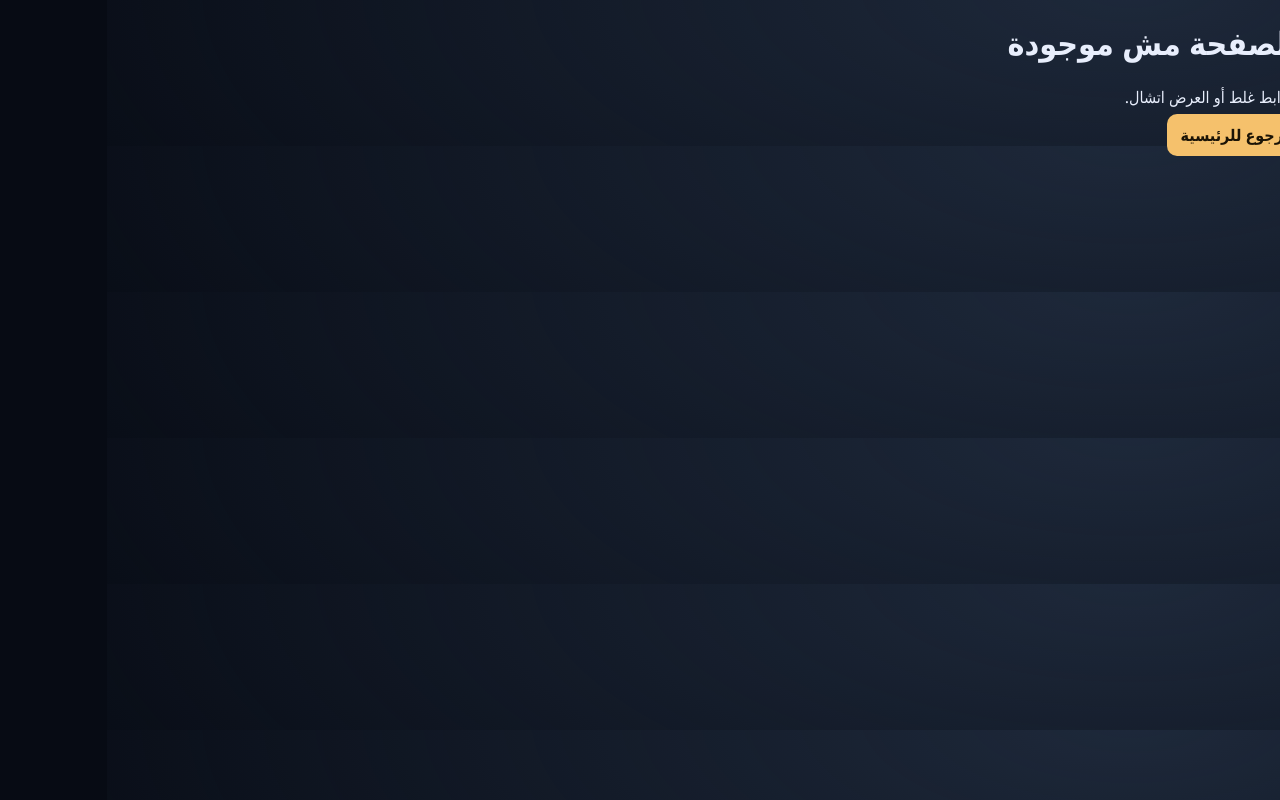
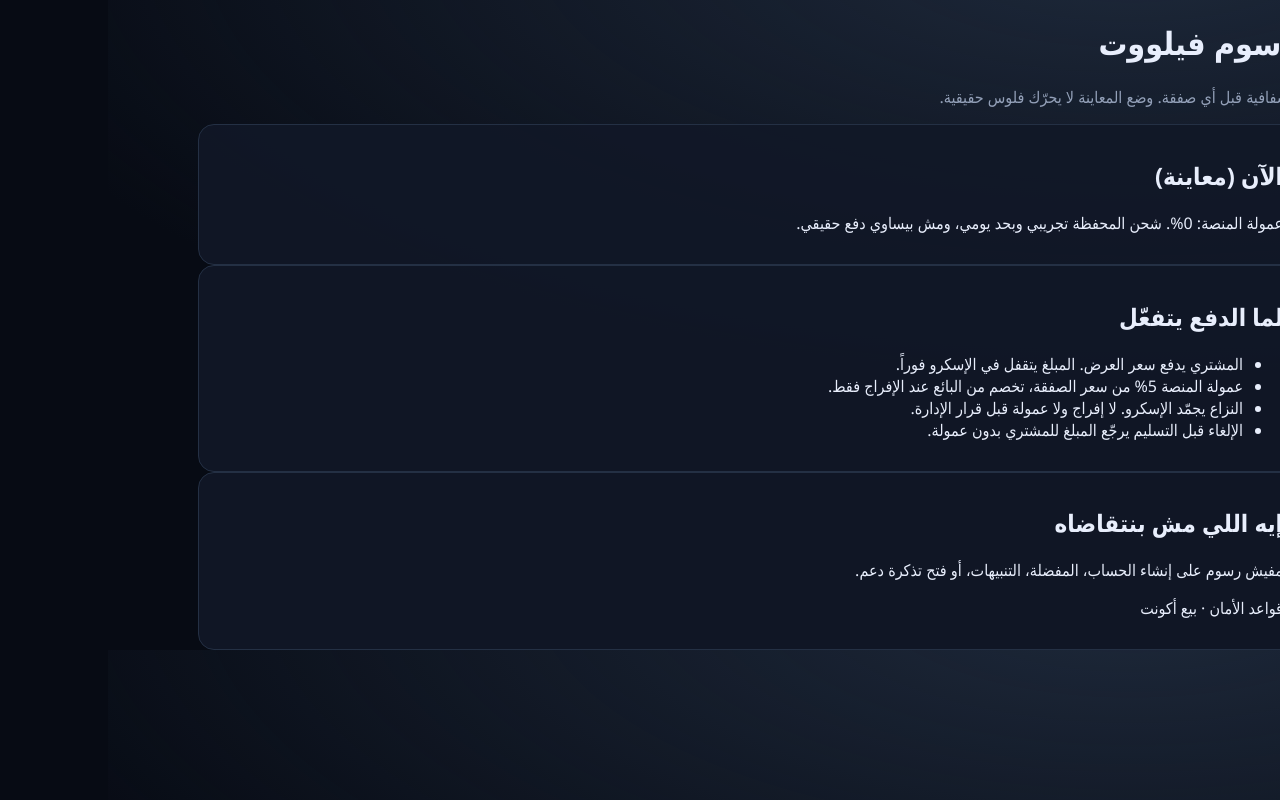
Before and after one commit to procode-pixel/fe-loot, a Next.js app: page /fees in a window 1280 px wide. Before the commit this address had no page. Built offline with nearby package versions, Linux system fonts and the light colour scheme.

Commit message:
Add public fee schedule and block extra scanner paths.
Preview commission stays zero until a real payment provider is connected.

```diff
--- /dev/null
+++ b/app/fees/page.js
@@ -0,0 +1,30 @@
+import Link from "next/link";
+
+export const metadata = { title: "الرسوم | FeLoot" };
+
+export default function Fees() {
+  return (
+    <main>
+      <h1>رسوم فيلووت</h1>
+      <p className="muted">الشفافية قبل أي صفقة. وضع المعاينة لا يحرّك فلوس حقيقية.</p>
+      <section className="card">
+        <h2>الآن (معاينة)</h2>
+        <p>عمولة المنصة: 0%. شحن المحفظة تجريبي وبحد يومي، ومش بيساوي دفع حقيقي.</p>
+      </section>
+      <section className="card">
+        <h2>لما الدفع يتفعّل</h2>
+        <ul>
+          <li>المشتري يدفع سعر العرض. المبلغ يتقفل في الإسكرو فوراً.</li>
+          <li>عمولة المنصة 5% من سعر الصفقة، تخصم من البائع عند الإفراج فقط.</li>
+          <li>النزاع يجمّد الإسكرو. لا إفراج ولا عمولة قبل قرار الإدارة.</li>
+          <li>الإلغاء قبل التسليم يرجّع المبلغ للمشتري بدون عمولة.</li>
+        </ul>
+      </section>
+      <section className="card">
+        <h2>إيه اللي مش بنتقاضاه</h2>
+        <p>مفيش رسوم على إنشاء الحساب، المفضلة، التنبيهات، أو فتح تذكرة دعم.</p>
+        <p><Link href="/safety">قواعد الأمان</Link> · <Link href="/sell">بيع أكونت</Link></p>
+      </section>
+    </main>
+  );
+}
--- a/app/help/page.js
+++ b/app/help/page.js
@@ -22,7 +22,7 @@ export default function Help() {
         <h2>لو حصل نصب؟</h2>
         <p>من صفحة الطلب اضغط نزاع. الحالة بتتحول disputed والإدارة بتقدر ترجّع للمشتري أو تفرج للبائع. متشاركش الباسورد خارج المحادثة جوه الطلب.</p>
       </section>
-          <p><Link href="/support">افتح تذكرة دعم</Link> لو الصفقة محتاجة تدخل الإدارة.</p>
+          <p><Link href="/fees">جدول الرسوم</Link> · <Link href="/support">افتح تذكرة دعم</Link> لو الصفقة محتاجة تدخل الإدارة.</p>
     </main>
   );
 }
--- a/app/page.js
+++ b/app/page.js
@@ -40,6 +40,7 @@ export default function Home() {
           <Link href="/wallet">المحفظة</Link>
           <Link href="/offers">عروض</Link>
           <Link href="/alerts">تنبيهات</Link>
+          <Link href="/fees">الرسوم</Link>
           <Link href="/help">مساعدة</Link>
           <Link href="/support">الدعم</Link>
           <Link href="/status">الحالة</Link>
--- a/app/sitemap.js
+++ b/app/sitemap.js
@@ -1,5 +1,5 @@
 export default function sitemap() {
   const base = process.env.NEXT_PUBLIC_APP_URL || "https://fe-loot-v0.vercel.app";
-  const paths = ["", "/games", "/help", "/security", "/terms", "/privacy", "/changelog", "/status", "/compare", "/safety", "/recent"];
+  const paths = ["", "/games", "/help", "/security", "/terms", "/privacy", "/changelog", "/status", "/compare", "/safety", "/recent", "/fees", "/deals"];
   return paths.map((path) => ({ url: base + path, changeFrequency: "daily", priority: path === "" ? 1 : 0.6 }));
 }
```
Also changed, not shown: app/changelog/page.js (+8 -0 lines), middleware.js (+8 -1 lines), 1 other file (tests, documents, lock files or other folders).
